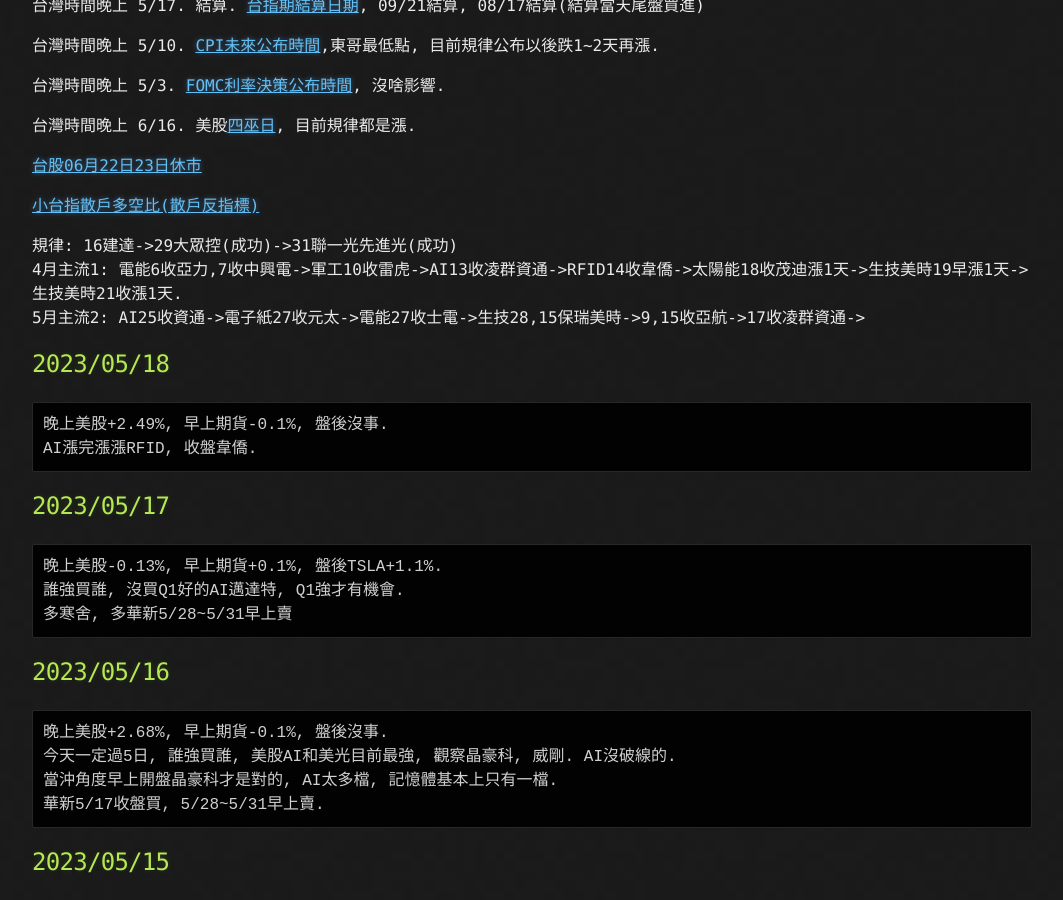
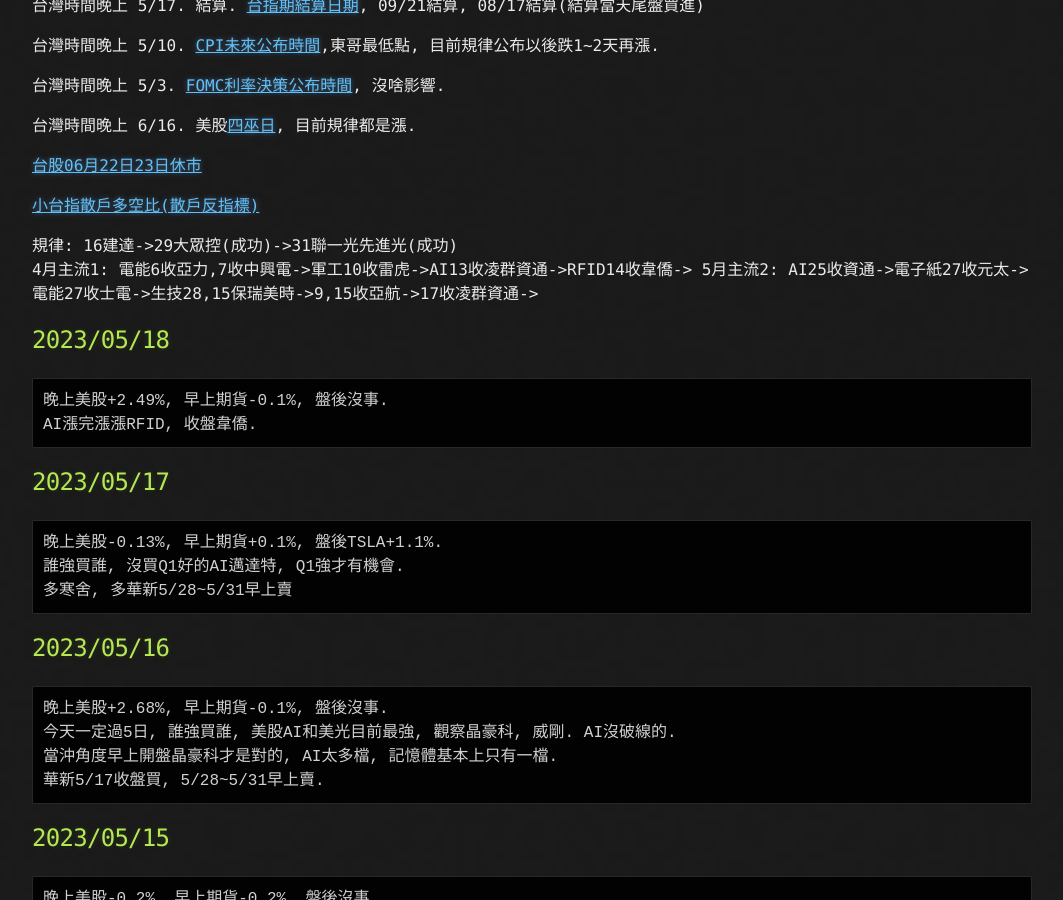
Before and after one commit to lepg5487/Stock_God, a Jekyll site: the page built from index.md, in a window 1280 px wide and 900 px high, scrolled down 304 px. Shown: the whole window, without its empty margins (108-1171 px from the left). Built offline with Jekyll 4.4.1, drawn with Linux system fonts in a browser that asks for light colours; our own code applies the rules of GitHub Pages for plain Markdown files.

Commit message:
Update index.md

```diff
--- a/index.md
+++ b/index.md
@@ -17,7 +17,7 @@ layout: testlayouts
 [小台指散戶多空比(散戶反指標)](https://www.macromicro.me/charts/20069/tw-mtx-long-to-short-ratio-of-individual-player)
 
 規律: 16建達->29大眾控(成功)->31聯一光先進光(成功)
-4月主流1: 電能6收亞力,7收中興電->軍工10收雷虎->AI13收凌群資通->RFID14收韋僑->太陽能18收茂迪漲1天->生技美時19早漲1天->生技美時21收漲1天.
+4月主流1: 電能6收亞力,7收中興電->軍工10收雷虎->AI13收凌群資通->RFID14收韋僑->
 5月主流2: AI25收資通->電子紙27收元太->電能27收士電->生技28,15保瑞美時->9,15收亞航->17收凌群資通->
 
 ## 2023/05/18
```
